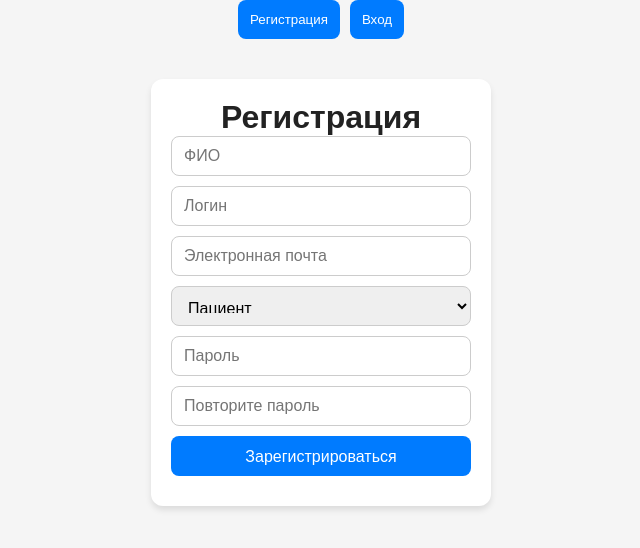
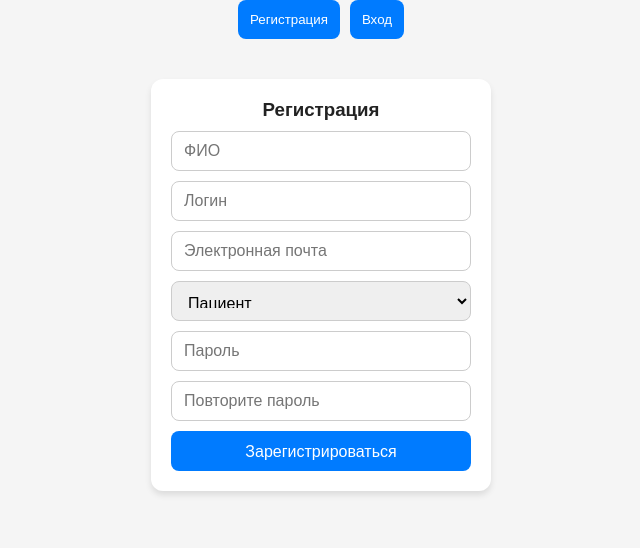
Before and after one commit to va43n/tasks-website, a Next.js app: page /auth/register in a window 1280 px wide. Shown: the top 548 px of the page, without its empty margins (319-959 px from the left). Built offline with nearby package versions, Linux system fonts and the light colour scheme; no server answers.

Commit message:
Изменение хедера

```diff
--- a/src/app/auth/login/page.tsx
+++ b/src/app/auth/login/page.tsx
@@ -37,7 +37,7 @@ export default function LoginPage() {
 
 	return (
 		<div className="centered-container">
-			<h1>Вход</h1>
+			<h3>Вход</h3>
 			<input className="form-box-size rounded-box" type="text" name="username" placeholder="Логин" onChange={handleChange} />
 			<input className="form-box-size rounded-box" type="text" name="password" placeholder="Пароль" onChange={handleChange} />
 			{error && <p color="red">{error}</p>}
--- a/src/app/auth/register/page.tsx
+++ b/src/app/auth/register/page.tsx
@@ -46,7 +46,7 @@ export default function RegisterPage() {
 
 	return (
 		<div className="centered-container">
-			<h1>Регистрация</h1>
+			<h3>Регистрация</h3>
 			<input className="form-box-size rounded-box" type="text" name="full_name" placeholder="ФИО" onChange={handleChange} />
 			<input className="form-box-size rounded-box" type="text" name="username" placeholder="Логин" onChange={handleChange} />
 			<input className="form-box-size rounded-box" type="text" name="email" placeholder="Электронная почта" onChange={handleChange} />
--- a/src/app/globals.css
+++ b/src/app/globals.css
@@ -33,7 +33,6 @@ body {
   width: 300px;
   height: 40px;
   font-size: 16px;
-  margin-bottom: 10px;
 }
 
 .button-form {
@@ -58,18 +57,21 @@ body {
   background: white;
   box-shadow: 0px 4px 6px rgba(0, 0, 0, 0.1);
   border-radius: 12px;
+  gap: 10px;
 }
 
 .header {
   width: 100%;
   display: flex;
   justify-content: space-between;
-  padding: 10px 20px;
-  background: white;
+  padding: 20px;
+  align-content: end;
+  background-color: white;
   box-shadow: 0px 4px 6px rgba(0, 0, 0, 0.1);
 }
 
 .header-buttons {
   display: flex;
+  align-items: center;
   gap: 10px;
 }
```
